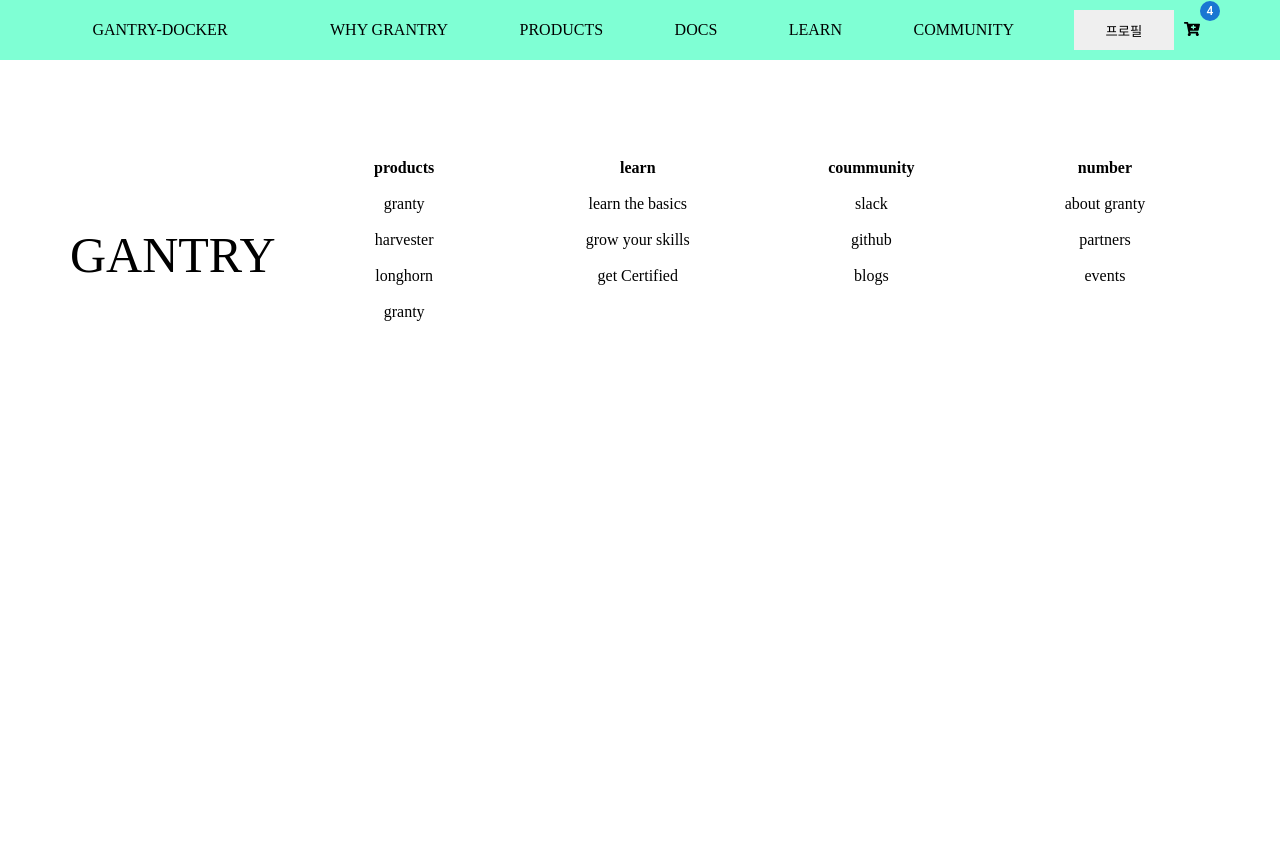
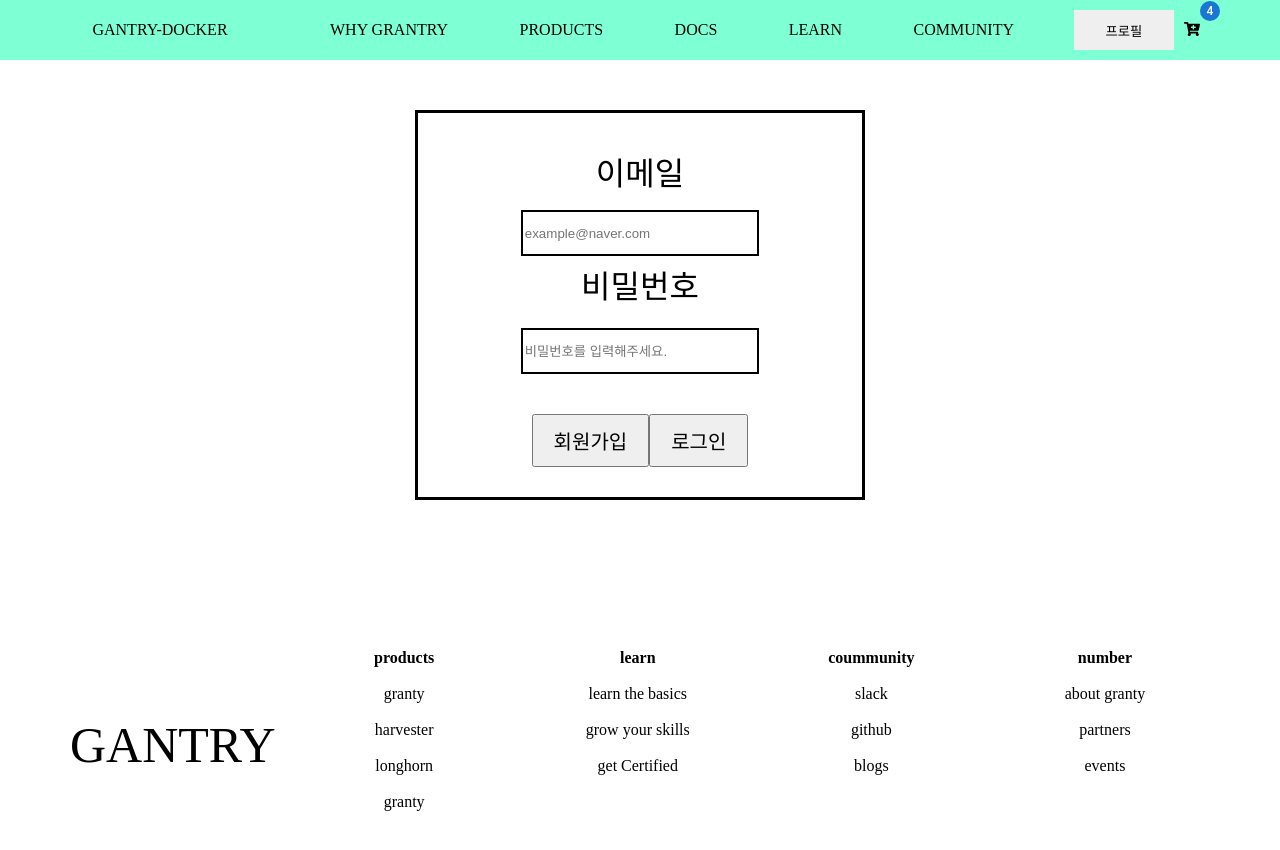
Before and after one commit to gantry-project/gantry-docker, a React (Create React App) app in the folder front/: page /login in a window 1280 px wide. Shown: the top 850 px of the page. Before the commit the page ends 800 px from the top, so only its background shows below. Built offline with nearby package versions, Linux system fonts and the light colour scheme.

Commit message:
0415jaehoLogin

```diff
--- a/front/src/App.tsx
+++ b/front/src/App.tsx
@@ -10,6 +10,7 @@ import UserContainer from "./pages/UserContainer";
 // 보류
 import UserCart from "./pages/UserCart";
 import UserProfie from "./pages/User";
+import LogIn from "./pages/LogIn";
 
 function App() {
   return (
@@ -19,10 +20,10 @@ function App() {
           <Route path="/" element={<Home />} />
           <Route path="/applicationsList" element={<ApplicationsList />} />
           <Route path="/applicationDetail" element={<ApplicationDetail />} />
-
           <Route path="/user" element={<UserProfie />}></Route>
           <Route path="/user/container" element={<UserContainer />} />
           <Route path="/userAppCart" element={<UserCart />} />
+          <Route path="/login" element={<LogIn />} />
         </Routes>
       </Layout>
     </div>
--- /dev/null
+++ b/front/src/pages/LogIn.tsx
@@ -0,0 +1,65 @@
+import React from "react";
+import styled from "@emotion/styled";
+
+const UserLogin = () => {
+
+    return (
+        <Form>
+            <Label>이메일</Label>
+            <br />
+            <Input type="text" placeholder="example@naver.com" />
+            <br />
+            <Label>비밀번호</Label>
+            <br />
+            <PasswordInput type="password" placeholder="비밀번호를 입력해주세요." />
+            <br />
+            <JoinButton>회원가입</JoinButton>
+            <LoginButton type="submit">로그인</LoginButton>
+        </Form>
+    );
+};
+
+
+const Form = styled.form`
+  text-align: center;
+  font-size: 20px;
+  border: 3px solid;
+  margin: 50px auto;
+  padding: 30px;
+  width: 30%;
+`;
+
+const Label = styled.label`
+  display: block;
+  font-size: 2rem;
+  margin-top: 15px;
+`;
+
+const Input = styled.input`
+  width: 60%;
+  height: 40px;
+  border: 2px solid;
+`;
+
+const PasswordInput = styled(Input)`
+  margin-top: 5px;
+  margin-bottom: 40px;
+`;
+
+const ButtonsWrapper = styled.div`
+  display: flex;
+  justify-content: space-between;
+  margin-top: 30px;
+`;
+
+const JoinButton = styled.button`
+  font-size: 20px;
+  padding: 10px 20px;
+`;
+
+const LoginButton = styled.button`
+  font-size: 20px;
+  padding: 10px 20px;
+`;
+
+export default UserLogin;
```
Also changed, not shown: front/package.json (+5 -3 lines), front/tsconfig.json (+11 -2 lines), 1 other file (tests, documents, lock files or other folders).
